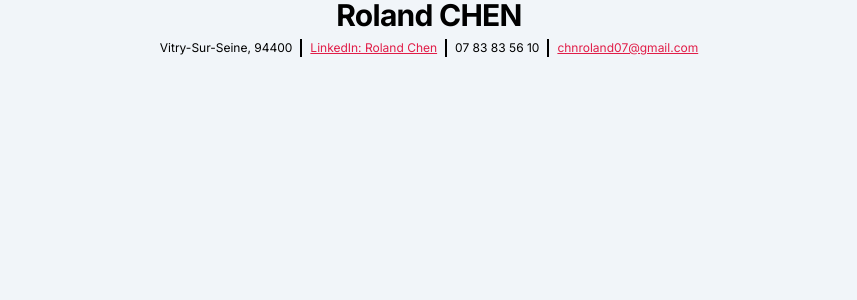
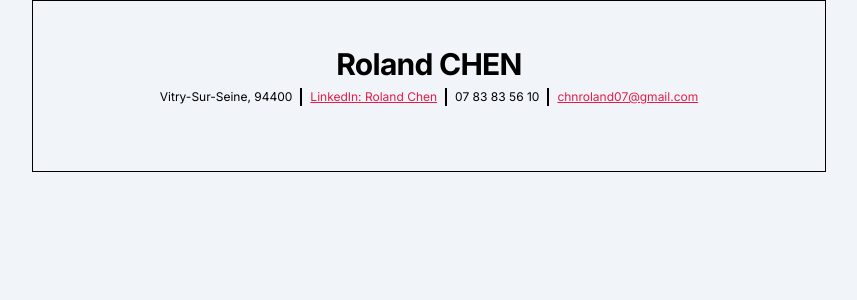
Before and after one commit to Rolandchn/My-portfolio, a React (Vite) app: page /resume in a window 1280 px wide. Shown: the top 300 px of the page, without its empty margins (211-1068 px from the left). Built offline with nearby package versions, Linux system fonts and the light colour scheme; a web font is replaced by a local one.

Commit message:
fix dynamic styles change

```diff
--- a/src/App.jsx
+++ b/src/App.jsx
@@ -1,5 +1,4 @@
 
-import { useEffect } from 'react'
 import { BrowserRouter as Router, Routes, Route } from 'react-router-dom'
 
 import Home from './pages/Home/Home.jsx'
@@ -10,16 +9,17 @@ import DynamicStyles from './utils/DynamicStyles.jsx'
 
 
 function App() {
-    DynamicStyles()
-
   return (
     <>
         <Router>
             <Routes>
-                {/* Home page */}
-                <Route index element={<Home/>}/>
+                <Route element={<DynamicStyles />}>
+                    {/* Home page */}
+                    <Route index element={<Home/>}/>
 
-                <Route caseSensitive path="/resume" element={<Resume/>} />
+                    {/* Resume page */}
+                    <Route caseSensitive path="/resume" element={<Resume/>} />
+                </Route>
 
                 {/* Default page */}
                 <Route path='*' element={<NoPage/>}/>
--- a/src/pages/Resume/Resume.jsx
+++ b/src/pages/Resume/Resume.jsx
@@ -9,14 +9,14 @@ const Resume = () => {
     }, []);
 
   return (
-    <>
+    <div className="container main__container">
         <Header />
         <main className="main">
 
 
 
             </main>
-    </>
+    </div>
   )
 }
 
--- a/src/utils/DynamicStyles.jsx
+++ b/src/utils/DynamicStyles.jsx
@@ -1,18 +1,17 @@
 import React, { useEffect } from "react";
+import { Outlet, useLocation } from "react-router-dom";
 
 const DynamicStyles = () => {
-    const location = window.location.pathname;
+    const location = useLocation();
 
     useEffect(() => {
         let styleSheet;
 
         // Determine which CSS file to load based on route
-        if (location === "/") {
+        if (location.pathname === "/") {
             styleSheet = import("../style/utils.css");
-            console.log("a")
         } else {
             styleSheet = import("../style/utils2.css");
-            console.log("b")
         }
 
         return () => {
@@ -25,7 +24,7 @@ const DynamicStyles = () => {
         };
     }, [location]);
 
-    return null;
+    return <Outlet/>;
 };
 
 export default DynamicStyles;
```
